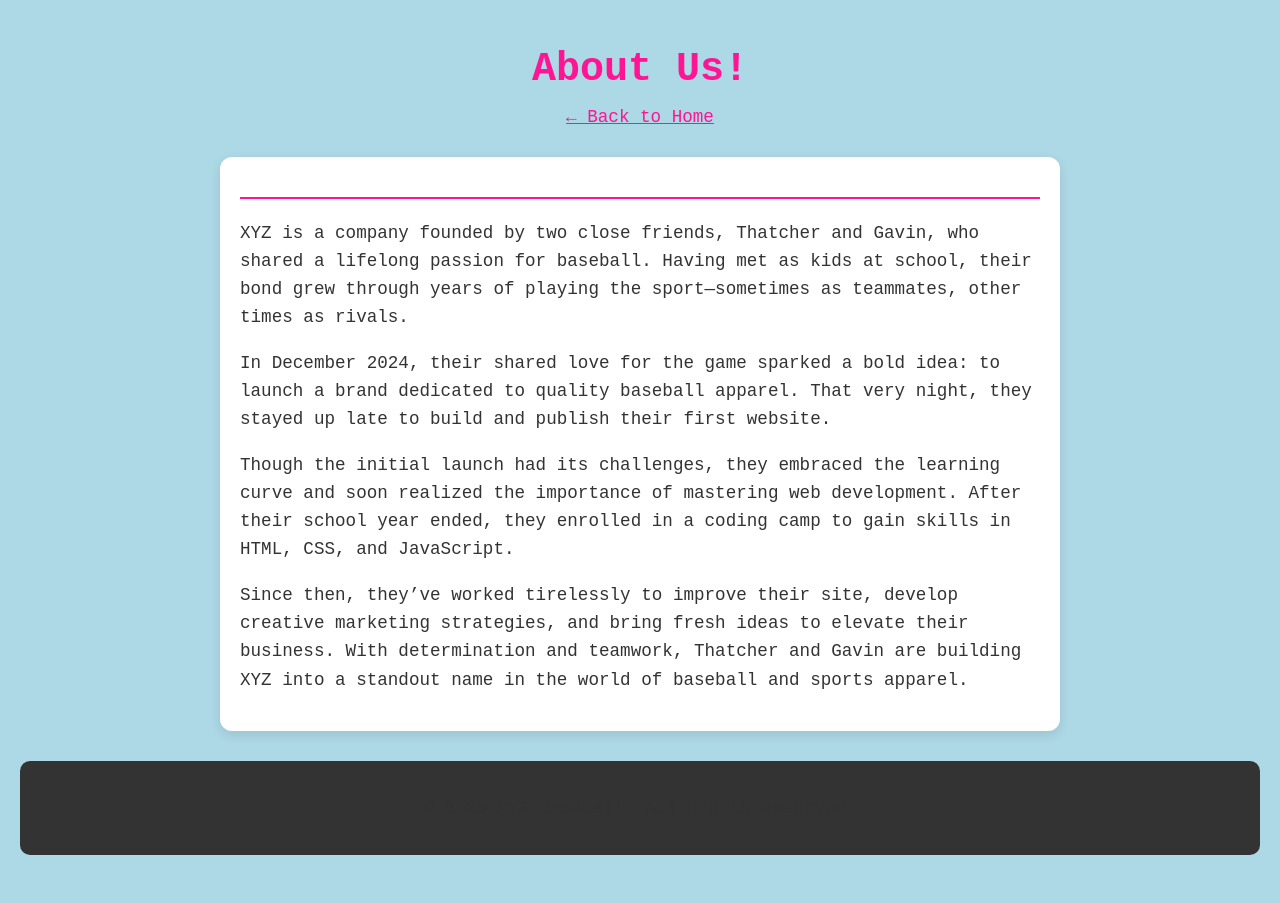
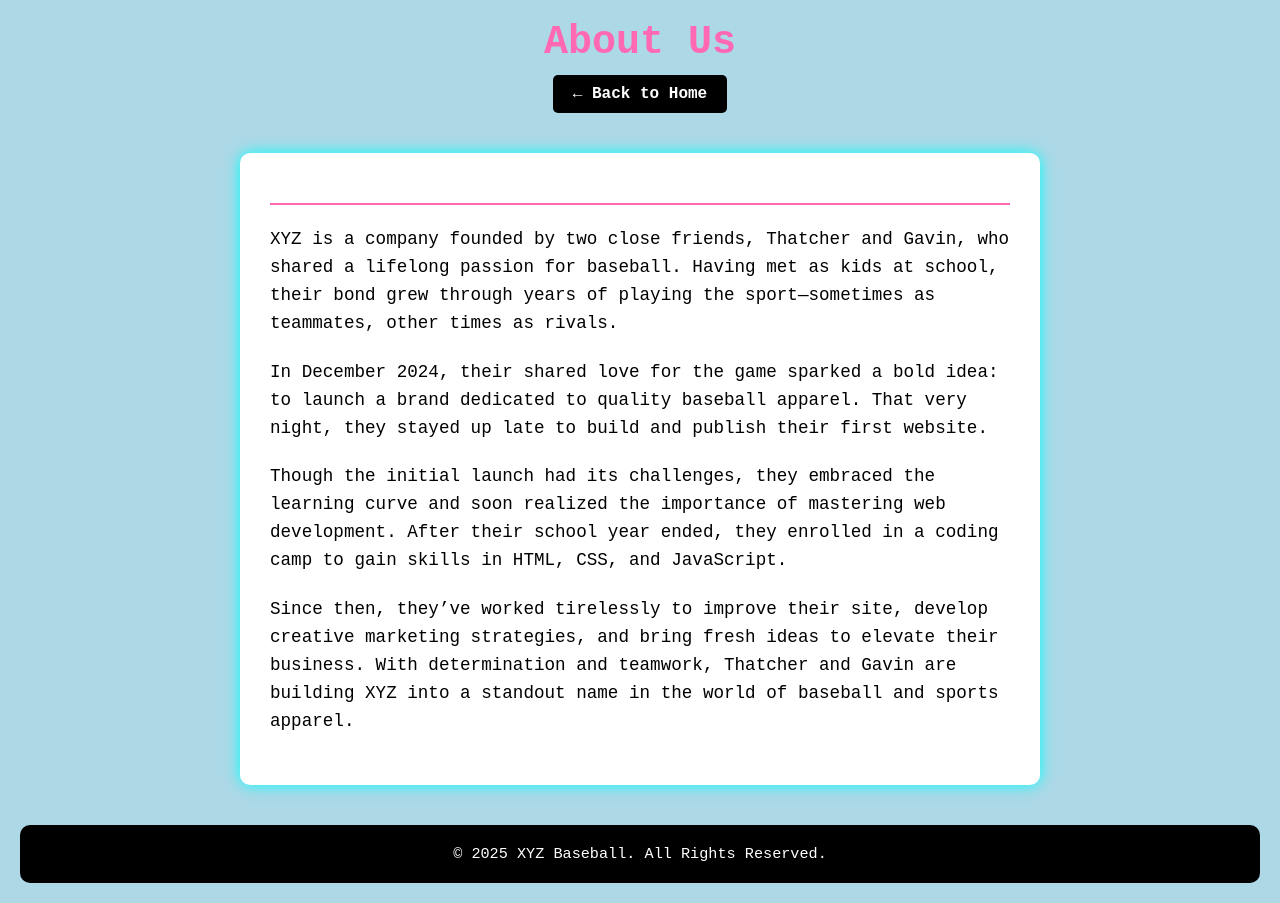
Before and after one commit to xyz799web/xyzbaseball, a plain HTML site: page About-us.html in a window 1280 px wide. Before the commit the page ends 875 px from the top, so only its background shows below. Drawn offline with Linux system fonts and the light colour scheme.

Commit message:
Update About-us.html

```diff
--- a/About-us.html
+++ b/About-us.html
@@ -3,91 +3,95 @@
 <head>
   <meta charset="UTF-8" />
   <meta name="viewport" content="width=device-width, initial-scale=1.0" />
-  <title>About Us!</title>
-  <link
-    rel="icon"
-    href="https://cdn.glitch.global/YOUR_PROJECT_ID/YOUR_FAVICON_FILE.ico"
-    type="image/x-icon"
-  />
+  <title>About Us | XYZ Baseball</title>
   <style>
+    * {
+      box-sizing: border-box;
+      margin: 0;
+      padding: 0;
+    }
+
     body {
       font-family: "Courier New", monospace;
-      background-color: #add8e6; /* Light blue background */
-      color: #ff1493; /* Hot pink text */
+      background-color: #add8e6; /* Light blue */
+      color: #000;
+      padding: 20px;
       text-align: center;
-      padding: 20px;
-      margin: 0;
     }
 
     header {
-      margin-bottom: 30px;
+      margin-bottom: 40px;
     }
 
-    h1 {
+    header h1 {
       font-size: 2.5rem;
-      color: #ff1493;
-      margin-bottom: 15px;
+      color: #ff69b4; /* Hot pink */
+      margin-bottom: 10px;
     }
 
-    a {
-      color: #ff1493;
-      text-decoration: underline;
-      transition: color 0.3s ease;
-      font-size: 1.1rem;
+    nav a {
+      color: #fff;
+      background-color: #000;
+      padding: 10px 20px;
+      text-decoration: none;
+      border-radius: 5px;
+      transition: background-color 0.3s;
+      display: inline-block;
+      font-weight: bold;
     }
 
-    a:hover {
-      color: #ff69b4;
+    nav a:hover {
+      background-color: #ff69b4;
     }
 
-    section {
-      background-color: white;
-      color: #333;
-      padding: 20px;
-      border-radius: 12px;
-      box-shadow: 0 4px 12px rgba(0, 0, 0, 0.1);
+    main {
+      max-width: 800px;
       margin: 0 auto;
-      max-width: 800px;
+      background-color: #fff;
+      color: #000;
+      padding: 30px;
+      border-radius: 10px;
+      box-shadow: 0 0 15px #00ffff;
       text-align: left;
     }
 
-    hr {
-      border: 1px solid #ff1493;
+    main p {
+      font-size: 1.1rem;
+      line-height: 1.6;
+      margin-bottom: 20px;
+    }
+
+    main hr {
+      border: 1px solid #ff69b4;
       margin: 20px 0;
     }
 
-    p {
-      font-size: 1.1rem;
-      line-height: 1.6;
-      color: #333;
+    footer {
+      margin-top: 40px;
+      background-color: #000;
+      color: #fff;
+      padding: 20px;
+      border-radius: 10px;
+      font-size: 0.95rem;
     }
 
-    footer {
-      margin-top: 30px;
-      font-size: 0.9rem;
-      color: white;
-      background-color: #333;
-      padding: 15px;
-      border-radius: 10px;
-    }
-
-    /* ✅ Mobile-Friendly Styles */
+    /* Mobile Friendly */
     @media (max-width: 768px) {
-      h1 {
+      header h1 {
         font-size: 2rem;
       }
 
-      section {
-        padding: 15px;
+      main {
+        padding: 20px;
       }
 
-      p {
+      main p {
         font-size: 1rem;
       }
 
-      a {
-        display: inline-block;
-        margin-top: 10px;
+      nav a {
+        padding: 8px 16px;
+        font-size: 1rem;
       }
     }
   </style>
@@ -95,37 +99,27 @@
 
 <body>
   <header>
-    <h1>About Us!</h1>
-    <a href="index.html">← Back to Home</a>
+    <h1>About Us</h1>
+    <nav>
+      <a href="index.html">← Back to Home</a>
+    </nav>
   </header>
 
-  <section>
+  <main>
     <hr />
     <p>
-      XYZ is a company founded by two close friends, Thatcher and Gavin, who
-      shared a lifelong passion for baseball. Having met as kids at school,
-      their bond grew through years of playing the sport—sometimes as
-      teammates, other times as rivals.
+      XYZ is a company founded by two close friends, Thatcher and Gavin, who shared a lifelong passion for baseball. Having met as kids at school, their bond grew through years of playing the sport—sometimes as teammates, other times as rivals.
     </p>
     <p>
-      In December 2024, their shared love for the game sparked a bold idea: to
-      launch a brand dedicated to quality baseball apparel. That very night,
-      they stayed up late to build and publish their first website.
+      In December 2024, their shared love for the game sparked a bold idea: to launch a brand dedicated to quality baseball apparel. That very night, they stayed up late to build and publish their first website.
     </p>
     <p>
-      Though the initial launch had its challenges, they embraced the learning
-      curve and soon realized the importance of mastering web development.
-      After their school year ended, they enrolled in a coding camp to gain
-      skills in HTML, CSS, and JavaScript.
+      Though the initial launch had its challenges, they embraced the learning curve and soon realized the importance of mastering web development. After their school year ended, they enrolled in a coding camp to gain skills in HTML, CSS, and JavaScript.
     </p>
     <p>
-      Since then, they’ve worked tirelessly to improve their site, develop
-      creative marketing strategies, and bring fresh ideas to elevate their
-      business. With determination and teamwork, Thatcher and Gavin are
-      building XYZ into a standout name in the world of baseball and sports
-      apparel.
+      Since then, they’ve worked tirelessly to improve their site, develop creative marketing strategies, and bring fresh ideas to elevate their business. With determination and teamwork, Thatcher and Gavin are building XYZ into a standout name in the world of baseball and sports apparel.
     </p>
-  </section>
+  </main>
 
   <footer>
     <p>© 2025 XYZ Baseball. All Rights Reserved.</p>
```
